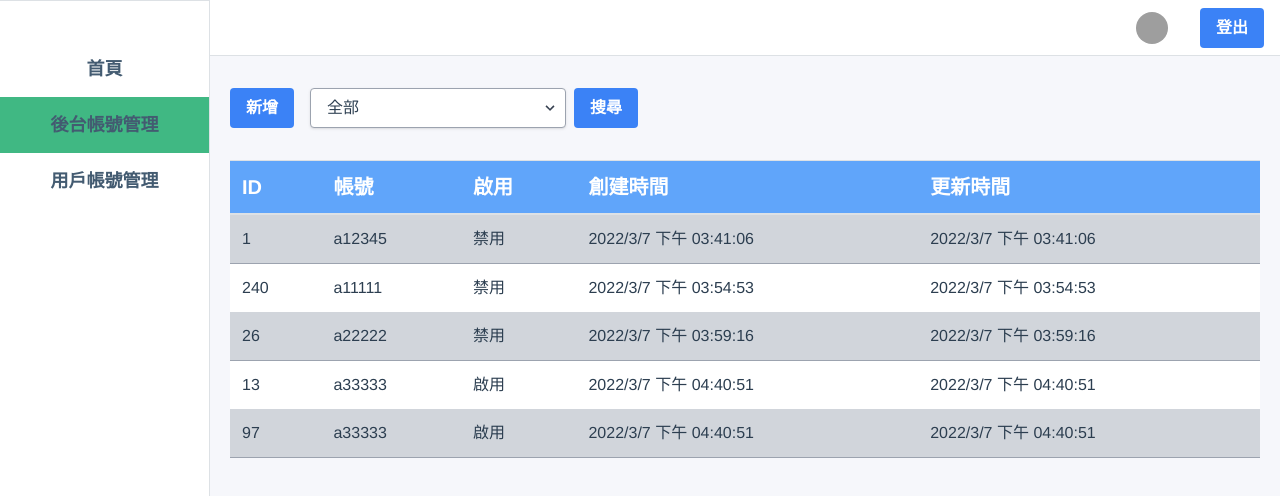
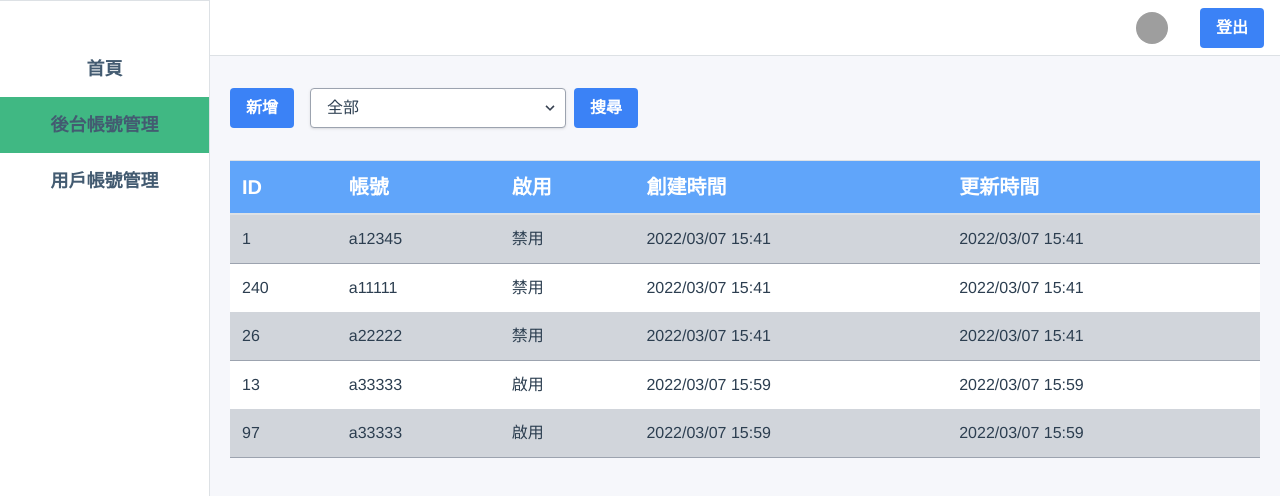
Before and after one commit to sw-joechen/Shopping-Admin-web, a Vue app in the folder Shopping-Admin-web/vue2Client/: page /#/agentsList in a window 1280 px wide. Shown: the top 496 px of the page. Built offline with nearby package versions, Linux system fonts and the light colour scheme; grey boxes are pictures that could not be loaded.

Commit message:
表格時間改為24小時制

```diff
--- a/Shopping-Admin-web/vue2Client/src/components/Table/TableView.vue
+++ b/Shopping-Admin-web/vue2Client/src/components/Table/TableView.vue
@@ -10,6 +10,8 @@
 <script>
 import TableHeader from "./children/TableHeader.vue";
 import TableRow from "./children/TableRow.vue";
+import { DateTime } from "luxon";
+
 export default {
   name: "tableView",
   components: {
@@ -38,6 +40,15 @@ export default {
     tableRows() {
       return this.datas.map((obj) => {
         return Object.keys(obj).map((key, idx2) => {
+          if (key === "createdDate" || key === "updatedDate") {
+            const date = new Date(Object.values(obj)[idx2]);
+            const dt = DateTime.fromJSDate(date);
+
+            return {
+              key: key,
+              value: dt.toFormat("yyyy/MM/dd HH:mm"),
+            };
+          }
           return {
             key: key,
             value: Object.values(obj)[idx2],
--- a/Shopping-Admin-web/vue2Client/src/mockjs/mock.js
+++ b/Shopping-Admin-web/vue2Client/src/mockjs/mock.js
@@ -9,36 +9,36 @@ const getAgentsList = () => {
         id: 1,
         account: "a12345",
         enabled: 0,
-        createdDate: "2022/3/7 下午 03:41:06",
-        updatedDate: "2022/3/7 下午 03:41:06",
+        createdDate: "2022-03-07T15:41:06.280",
+        updatedDate: "2022-03-07T15:41:06.280",
       },
       {
         id: 240,
         account: "a11111",
         enabled: 0,
-        createdDate: "2022/3/7 下午 03:54:53",
-        updatedDate: "2022/3/7 下午 03:54:53",
+        createdDate: "2022-03-07T15:41:06.280",
+        updatedDate: "2022-03-07T15:41:06.280",
       },
       {
         id: 26,
         account: "a22222",
         enabled: 0,
-        createdDate: "2022/3/7 下午 03:59:16",
-        updatedDate: "2022/3/7 下午 03:59:16",
+        createdDate: "2022-03-07T15:41:06.280",
+        updatedDate: "2022-03-07T15:41:06.280",
       },
       {
         id: 13,
         account: "a33333",
         enabled: 1,
-        createdDate: "2022/3/7 下午 04:40:51",
-        updatedDate: "2022/3/7 下午 04:40:51",
+        createdDate: "2022-03-07T15:59:16.037",
+        updatedDate: "2022-03-07T15:59:16.037",
       },
       {
         id: 97,
         account: "a33333",
         enabled: 1,
-        createdDate: "2022/3/7 下午 04:40:51",
-        updatedDate: "2022/3/7 下午 04:40:51",
+        createdDate: "2022-03-07T15:59:16.037",
+        updatedDate: "2022-03-07T15:59:16.037",
       },
     ],
   };
```
